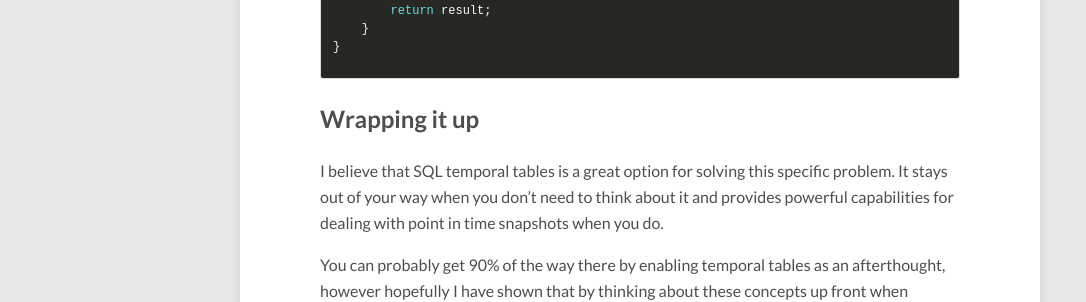
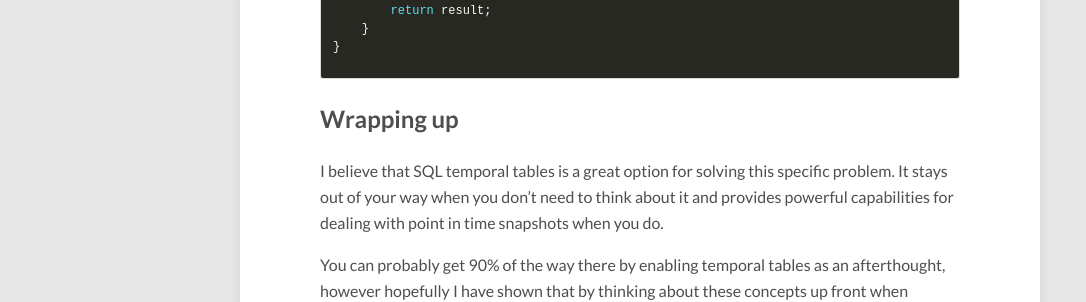
Before and after one commit to RossJayJones/rossjayjones.github.io, a Jekyll site: the page built from _posts/2018-11-13-first-class- versioning-and-auditing-with-sql-temporal-tables.md, in a window 1280 px wide and 900 px high, scrolled down 13751 px. Shown: the part 156-458 px from the top of the window, without its empty margins (0-1086 px from the left). Built offline with Jekyll 4.4.1, drawn with Linux system fonts in a browser that asks for light colours; nearby versions of some CDN libraries.

Commit message:
Clean up headers

```diff
--- a/_posts/2018-11-13-first-class- versioning-and-auditing-with-sql-temporal-tables.md
+++ b/_posts/2018-11-13-first-class- versioning-and-auditing-with-sql-temporal-tables.md
@@ -548,7 +548,7 @@ public class GetCustomerVersionController : ControllerBase
 }
 {% endhighlight %}
 
-## Wrapping it up
+## Wrapping up
 
 I believe that SQL temporal tables is a great option for solving this specific problem. It stays out of your way when you don't need to think about it and provides powerful capabilities for dealing with point in time snapshots when you do.
 
```
